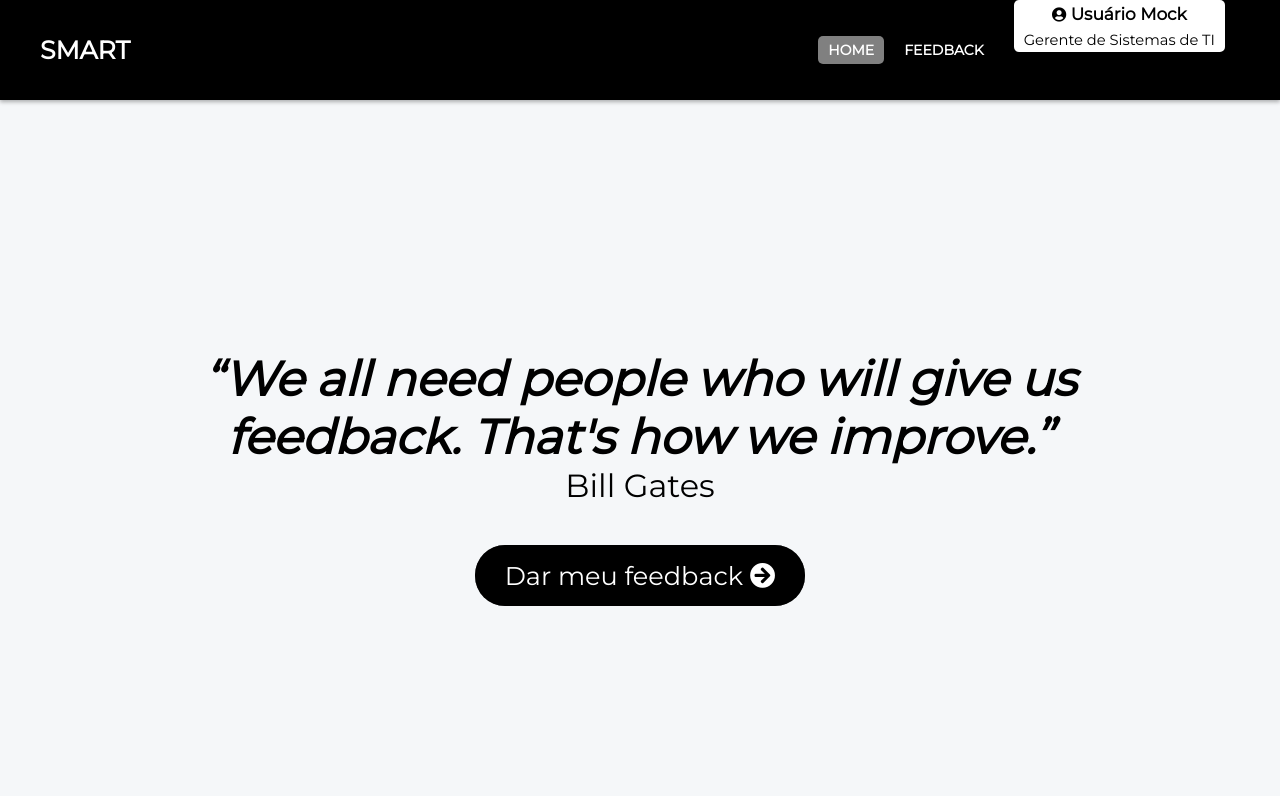
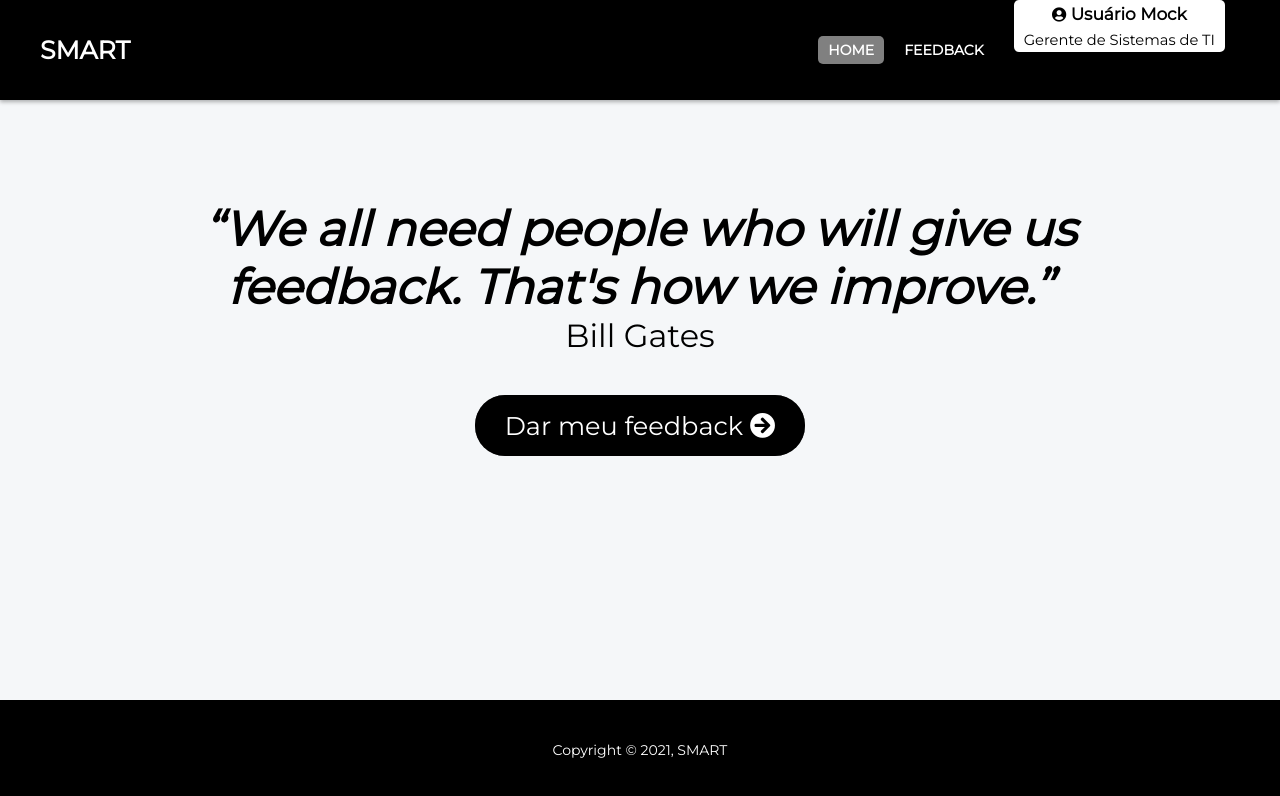
Before and after one commit to caio-k/gestao-emp-form, a React (Create React App) app: page /gestao-emp-form/home in a window 1280 px wide. Shown: the top 796 px of the page. Built offline with nearby package versions, Linux system fonts and the light colour scheme.

Commit message:
add footer

```diff
--- a/src/App.js
+++ b/src/App.js
@@ -2,11 +2,13 @@ import React from "react";
 
 import GlobalStyle from './styles/GlobalStyle'
 import Routes from './routes'
+import Footer from "./components/footer/Footer";
 
 const App = () => (
   <>
-    <GlobalStyle />
-    <Routes />
+    <GlobalStyle/>
+    <Routes/>
+    <Footer/>
   </>
 )
 
--- /dev/null
+++ b/src/components/footer/Footer.jsx
@@ -0,0 +1,23 @@
+import React from "react";
+import styled from "styled-components";
+
+const FooterSession = styled("footer")`
+  text-align: center;
+  background-color: #000000;
+  color: #FFFFFF;
+  margin-top: 30px;
+  height: 100px;
+  line-height: 100px;
+`;
+
+function Footer() {
+  const actualYear = new Date().getFullYear();
+
+  return (
+    <FooterSession>
+      <p>Copyright &copy; {actualYear}, SMART</p>
+    </FooterSession>
+  )
+}
+
+export default Footer;
--- a/src/components/home/Home.jsx
+++ b/src/components/home/Home.jsx
@@ -19,14 +19,13 @@ const Phrase = styled("p")`
 	width: fit-content;
 	max-width: 70vw;
 	text-align: center;
-	margin-top: 250px;
+	margin-top: 100px;
 	font-style: italic;
 	font-weight: 650;
 	font-size: 3rem;
 	justify-self: center;
 
 	@media (max-width: 1000px) {
-		margin-top: 100px;
 		font-size: 1.5em;
 	}
 `;
--- a/src/routes.js
+++ b/src/routes.js
@@ -1,15 +1,22 @@
 import React from 'react'
+import styled from "styled-components"
 
 import {BrowserRouter as Router, Redirect, Route} from 'react-router-dom'
 
 import Home from './pages/home'
 import Feedback from './pages/feedback'
 
+const SiteContent = styled("div")`
+  min-height: calc(100vh - 130px);
+`;
+
 const Routes = (props) => (
   <Router>
-    <Route exact path="/gestao-emp-form" render={() => (<Redirect to="/gestao-emp-form/home"/>)}/>
-    <Route exact path='/gestao-emp-form/home' component={Home}/>
-    <Route exact path='/gestao-emp-form/feedback' component={Feedback}/>
+    <SiteContent>
+      <Route exact path="/gestao-emp-form" render={() => (<Redirect to="/gestao-emp-form/home"/>)}/>
+      <Route exact path='/gestao-emp-form/home' component={Home}/>
+      <Route exact path='/gestao-emp-form/feedback' component={Feedback}/>
+    </SiteContent>
   </Router>
 );
 
```
